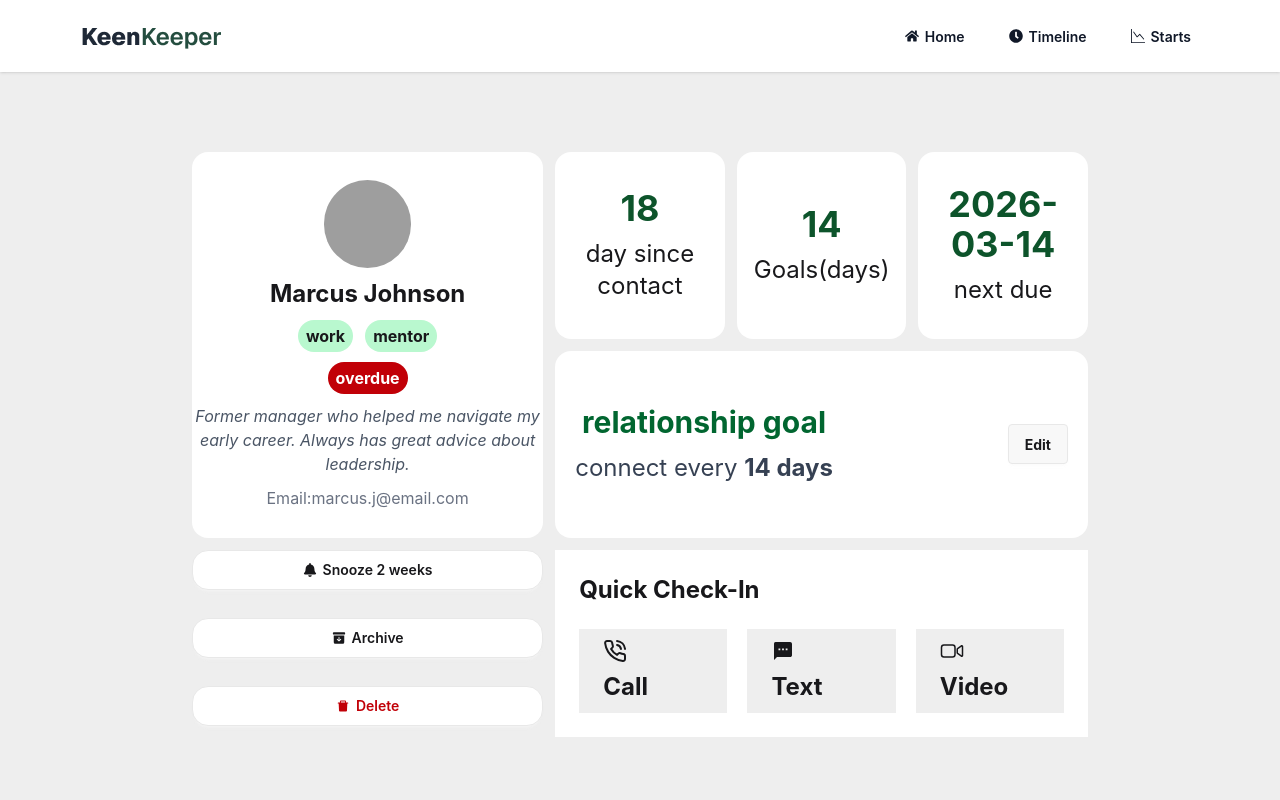
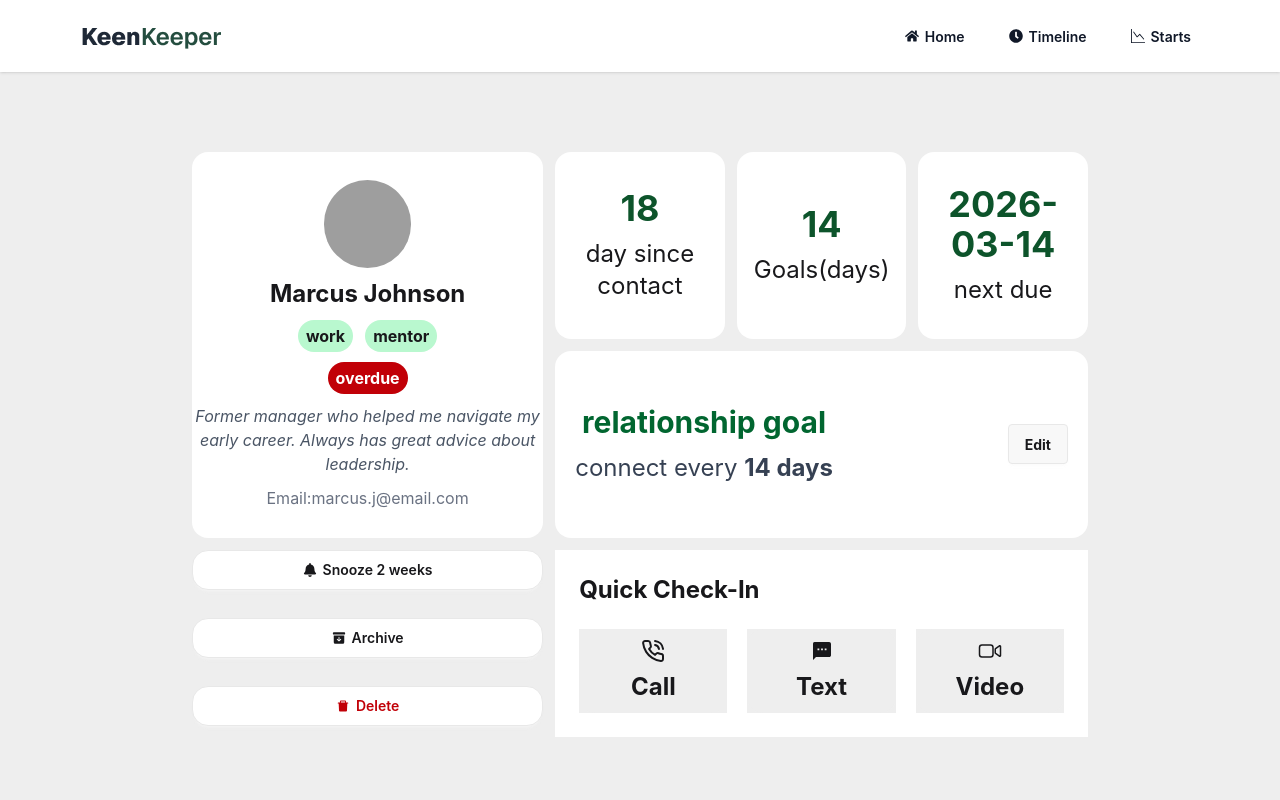
Before and after one commit to shihab-5/kee-keeper, a React (Vite) app: page /details/1 in a window 1280 px wide. Shown: the top 800 px of the page. Built offline with nearby package versions, Linux system fonts and the light colour scheme; grey boxes are pictures that could not be loaded.

Commit message:
fix a button error in details call ,text , video not working other field of the button without text

```diff
--- a/src/component/home/details.jsx
+++ b/src/component/home/details.jsx
@@ -61,13 +61,13 @@ const {name,picture,bio,tags,status,email,next_due_date,goal,days_since_contact}
             <p className='font-bold text-2xl justify-center'>Quick Check-In</p>
             <div className='grid grid-cols-3 gap-5'>
                <div className='bg-base-300'>
-                <button onClick={()=>handle(friend,'Call')} className='flex flex-col gap-2 py-2.5 px-6 font-bold text-2xl bg-base-300 text-center '><LuPhoneCall /> Call</button>
+                <button onClick={()=>handle(friend,'Call')} className='flex flex-col w-full items-center rounded-2xl gap-2 py-2.5 px-6 font-bold text-2xl bg-base-300 text-center '><LuPhoneCall /> Call</button>
                </div>
                <div className=' bg-base-300'>
-                <button onClick={()=>handle(friend,'Text')} className='flex flex-col gap-2 py-2.5 px-6 font-bold text-2xl bg-base-300 text-center '><IoMdText /> Text</button>
+                <button onClick={()=>handle(friend,'Text')} className='flex flex-col w-full items-center rounded-2xl gap-2 py-2.5 px-6 font-bold text-2xl bg-base-300 text-center '><IoMdText /> Text</button>
                </div>
                <div className=' bg-base-300'>
-                <button onClick={()=>handle(friend,'Video')} className='flex flex-col gap-2 py-2.5 px-6 font-bold text-2xl bg-base-300 text-center '><IoVideocamOutline /> Video</button>
+                <button onClick={()=>handle(friend,'Video')} className='flex flex-col w-full items-center rounded-2xl gap-2 py-2.5 px-6 font-bold text-2xl bg-base-300 text-center '><IoVideocamOutline /> Video</button>
                </div>
             </div>
            </div>
--- a/src/component/pages/starts.jsx
+++ b/src/component/pages/starts.jsx
@@ -31,7 +31,7 @@ const Start = ({ isAnimationActive = true }) => {
         <div>
             <div className='my-10 mx-4 md:mx-8 lg:mx-36 flex flex-col gap-4'>
                 <h1 className='text-3xl md:text-4xl lg:text-5xl font-bold'>Friendship Analysis</h1>
-                <div className='flex justify-center bg-base-100 mt-12 md:mt-24 overflow-x-auto'>
+                <div className='flex justify-center bg-base-100  md:mt-24 overflow-x-auto'>
                     <div className='flex flex-col items-center'>
                         <p className='my-3 md:my-5 text-green-950 font-bold text-lg md:text-2xl'>By interaction Type</p>
                         <PieChart width={Math.min(window.innerWidth - 40, 400)} height={400}>
```
